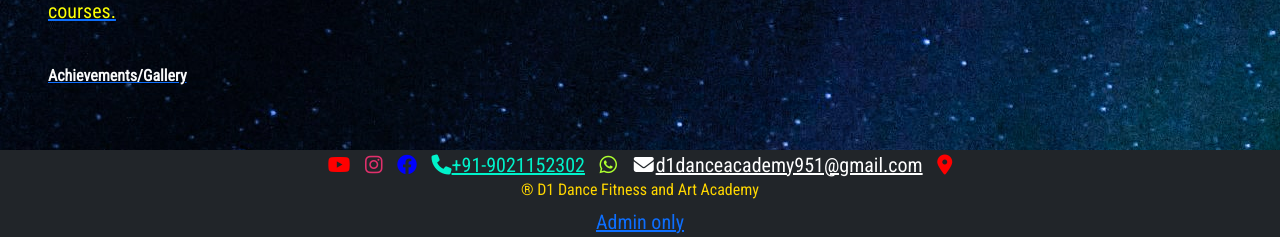
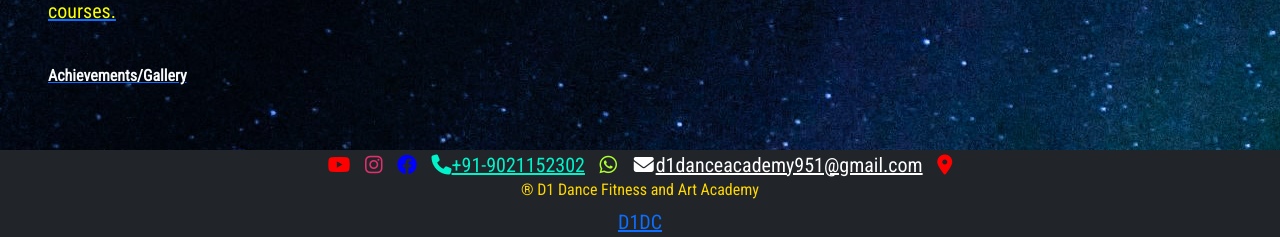
Before and after one commit to komalsaluja/D1WebsiteNew, a Django app: page /about/ in a window 1280 px wide. Shown: the part 1523-1760 px from the top of the page. Run offline with Django 4.2, Linux system fonts and the light colour scheme; some libraries are stand-ins or nearby versions; some web fonts are replaced.

Commit message:
Update footer.html

```diff
--- a/templates/frontend/footer.html
+++ b/templates/frontend/footer.html
@@ -91,7 +91,7 @@
 <a class="nav-link1 location" href='https://g.page/D1_DANCE_FITNESS_N_ART_ACADEMY?share' target="_blank" rel="noreferrer"><i class="fa-solid fa-location-dot"></i></a>
 
 <h6>&reg; D1 Dance Fitness and Art Academy</h6>
-<a href="{% url 'index' %}">Admin only</a>
+<a href="{% url 'index' %}">D1DC</a>
 
 </li>
 </ul>
```
